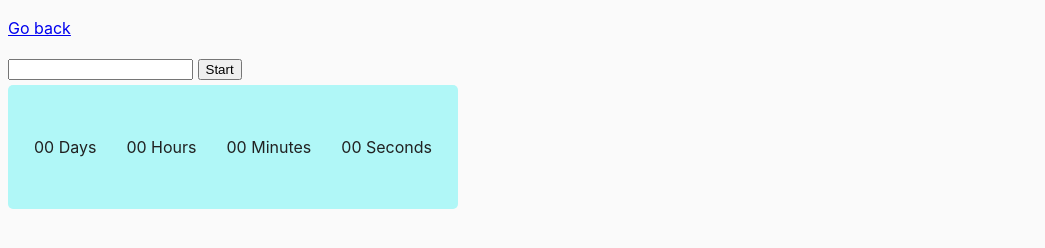
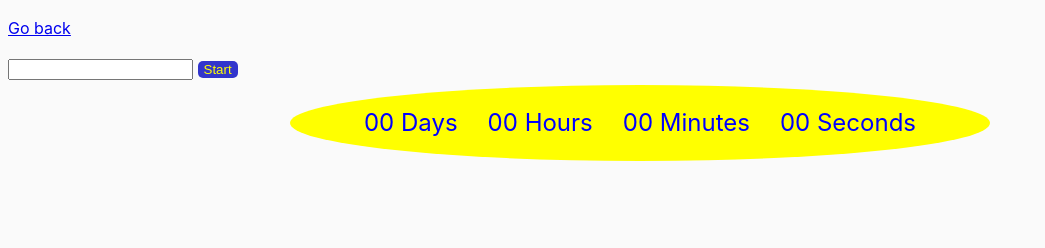
Before and after one commit to MaxKov86/goit-js-hw-09, a website built with Parcel: page src/02-timer.html in a window 1280 px wide. Shown: the whole page, without its empty margins (0-1045 px from the left). Built offline with nearby package versions, Linux system fonts and the light colour scheme.

Commit message:
Update common.css

```diff
--- a/src/css/common.css
+++ b/src/css/common.css
@@ -25,13 +25,51 @@ img {
 }
 
 
-.timer {
+
+ .timer {
   display: flex;
   justify-content: center;
+
+  width: 700px;
+  color: blue;
   gap: 30px;
-  padding: 50px 22px;
+  padding: 20px 20px;
   margin-top: 5px;
-  width: 450px;
+  margin-left: auto;
+  margin-right: auto;
+  border-radius: 50%;
+  background-color: yellow;
+  font-size: 24px;
+}
+
+
+
+
+.input-field {
+  display: flex;
+  justify-content: center;
+  margin-top: 20px;
+  gap: 10px;
+  border-color: blue;
+}
+
+
+button {
+  border: none;
   border-radius: 5px;
-  background-color: rgb(176, 247, 247);
+  color: yellow;
+  background-color: rgb(50, 53, 204);
+  cursor: pointer;
+  transition:  box-shadow 250ms cubic-bezier(0.4, 0, 0.2, 1);
 }
+
+button:hover:not([disable]),
+button:focus:not([disable]) {
+
+  background-color: rgb(70, 27, 227);
+  box-shadow: 0px 3px 1px rgba(0, 0, 0, 0.1), 0px 1px 2px rgba(0, 0, 0, 0.08), 0px 2px 2px rgba(0, 0, 0, 0.12);
+}
+
+button:disabled {
+  cursor: default;
+}
```
